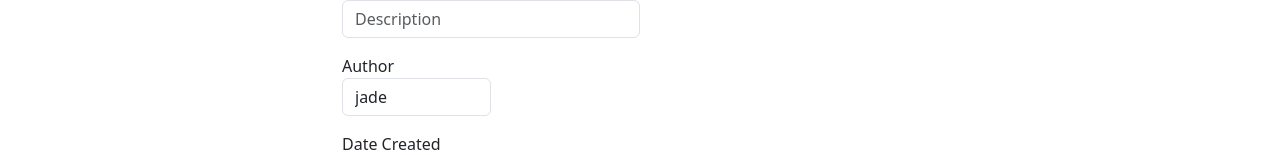
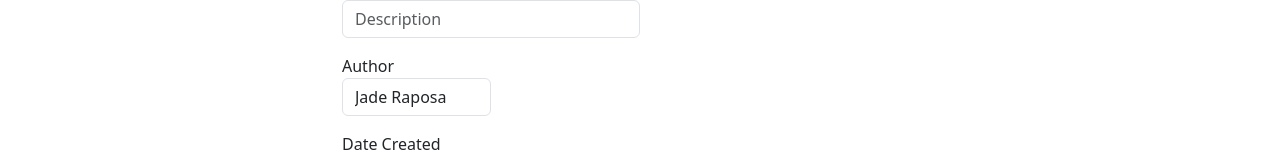
Before and after one commit to GlaizaMillete/crud, an Angular app: page /post-add in a window 1280 px wide. Shown: the part 392-547 px from the top of the page. Built offline with nearby package versions, Linux system fonts and the light colour scheme.

Commit message:
like number fixed

```diff
--- a/src/app/post-edit/post-edit.component.ts
+++ b/src/app/post-edit/post-edit.component.ts
@@ -25,7 +25,7 @@ export class PostEditComponent implements OnInit {
     let editImgPath = '';
 
     this.actRoute.params.subscribe((params: Params) => {
-        if(params['index']) {
+      if (params['index']) {
         console.log(params['index']);
         this.index = params['index'];
 
@@ -35,16 +35,17 @@ export class PostEditComponent implements OnInit {
         editDescription = editPost.description;
         editImgPath = editPost.imgPath;
 
-        this.editMode =true;
+        this.editMode = true;
       }
     }
     )
 
     this.form = new FormGroup({
-      title : new FormControl(editTitle, [Validators.required]),
+      title: new FormControl(editTitle, [Validators.required]),
       imgPath: new FormControl(editImgPath, [Validators.required]),
       description: new FormControl(editDescription, [Validators.required]),
-      author: new FormControl('jade', [Validators.required])
+      author: new FormControl('Jade Raposa', [Validators.required]),
+      numberOfLikes: new FormControl(0) // Add this line
     });
   }
 
@@ -57,12 +58,12 @@ export class PostEditComponent implements OnInit {
       const numberoflikes = this.form.value.numberOfLikes;
 
 
-      const post: Post = new Post(title, imgPath, description, author , new Date(), numberoflikes, []);
+      const post: Post = new Post(title, imgPath, description, author, new Date(), numberoflikes, []);
 
-    if(this.editMode==false){
+      if (this.editMode == false) {
         this.postService.addPost(post) //maga add digdi//
       }
-    else{
+      else {
         this.postService.updatePost(this.index, post) //uni man maga update//
       }
 
--- a/src/app/post/post.component.html
+++ b/src/app/post/post.component.html
@@ -9,7 +9,7 @@
 <p>{{post?.author}}</p>
 <p>{{post?.dateCreated}}</p>
 
-<button class="btn btn-success" (click)="onClick()"><i class="fa fa-thumbs-up"></i> {{post?.numberOfLikes}}</button> |
+<button class="btn btn-success" (click)="onClick()"><i class="fa fa-thumbs-up"></i> <span *ngIf="post && post.numberOfLikes > 0"> {{post.numberOfLikes}}</span></button> |
 <button class="btn btn-primary " (click)="onEdit()">Edit</button> | <button class="btn btn-danger"
     (click)="delete()">Delete</button>
 
```
Lines whose indentation alone changed are shown as unchanged.
